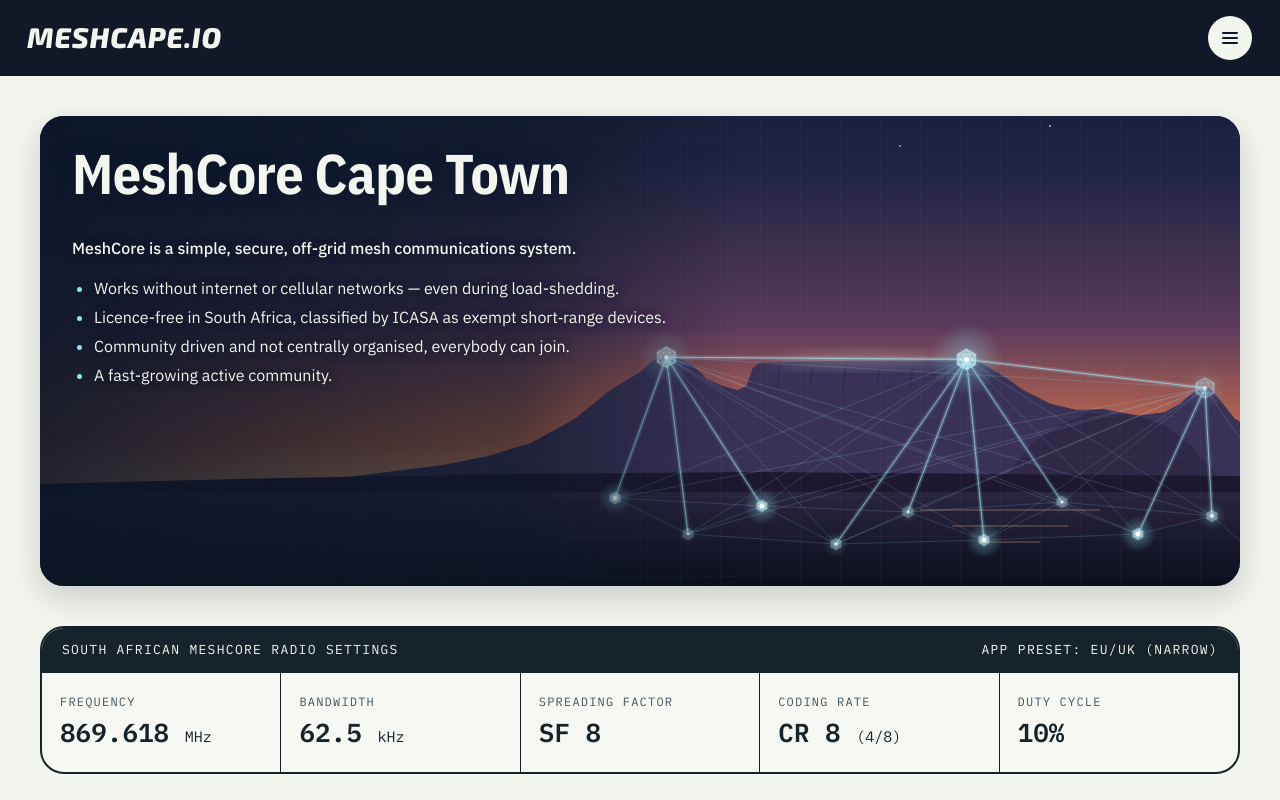
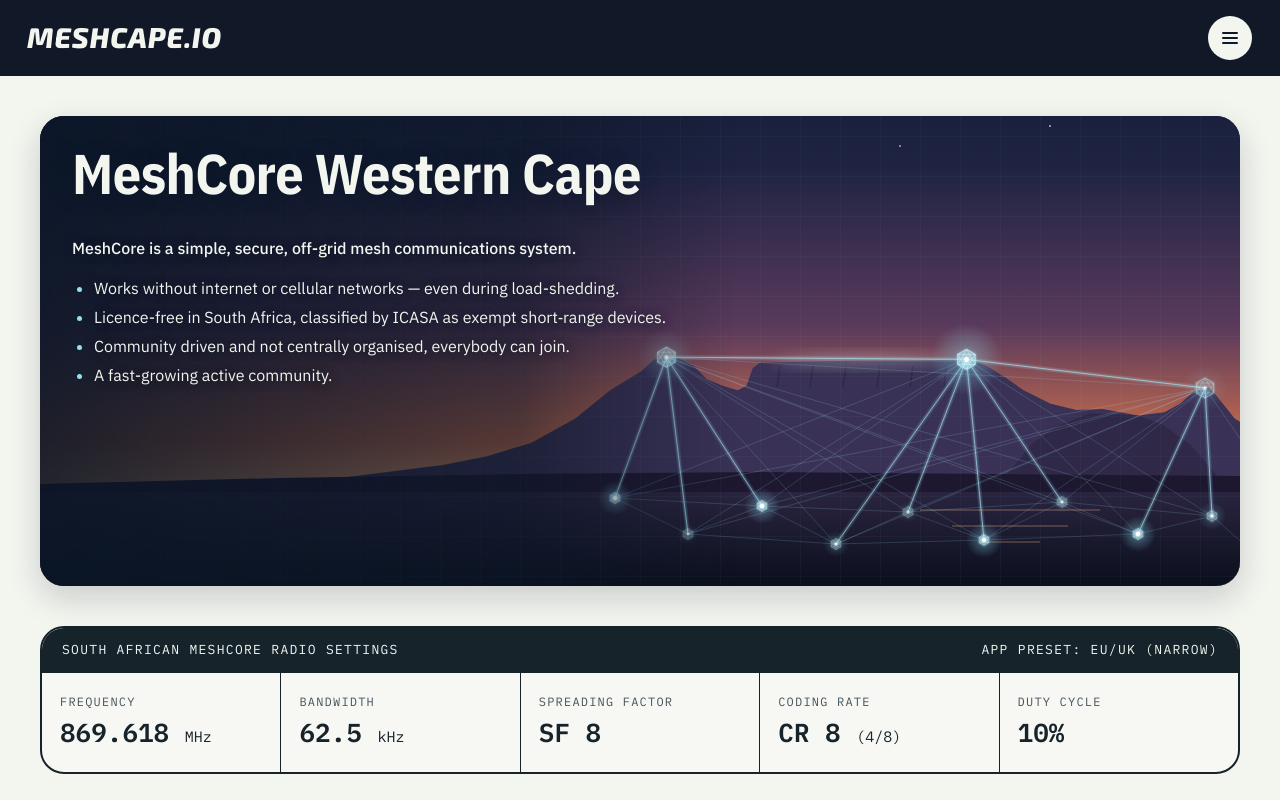
Before and after one commit to digitalhobo-area51/MeshCape, an Astro site: page / in a window 1280 px wide. Shown: the top 800 px of the page. Built offline with nearby package versions, Linux system fonts and the light colour scheme; Astro itself is replaced by a stand-in of ours.

Commit message:
Hero title: MeshCore Western Cape
Co-Authored-By: Claude Opus 5.5 <noreply@anthropic.com>
Claude-Session: https://claude.ai/code/session_01EAqqcBgZDoBRkKYjtyT4kj

```diff
--- a/src/components/Hero.astro
+++ b/src/components/Hero.astro
@@ -81,7 +81,7 @@
   </div>
 
   <div class="hero-body">
-    <h1 id="hero-title" class="hero-title">MeshCore Cape Town</h1>
+    <h1 id="hero-title" class="hero-title">MeshCore Western Cape</h1>
     <p class="hero-lead">MeshCore is a simple, secure, off-grid mesh communications system.</p>
     <ul class="hero-list">
       <li>Works without internet or cellular networks — even during load-shedding.</li>
```
